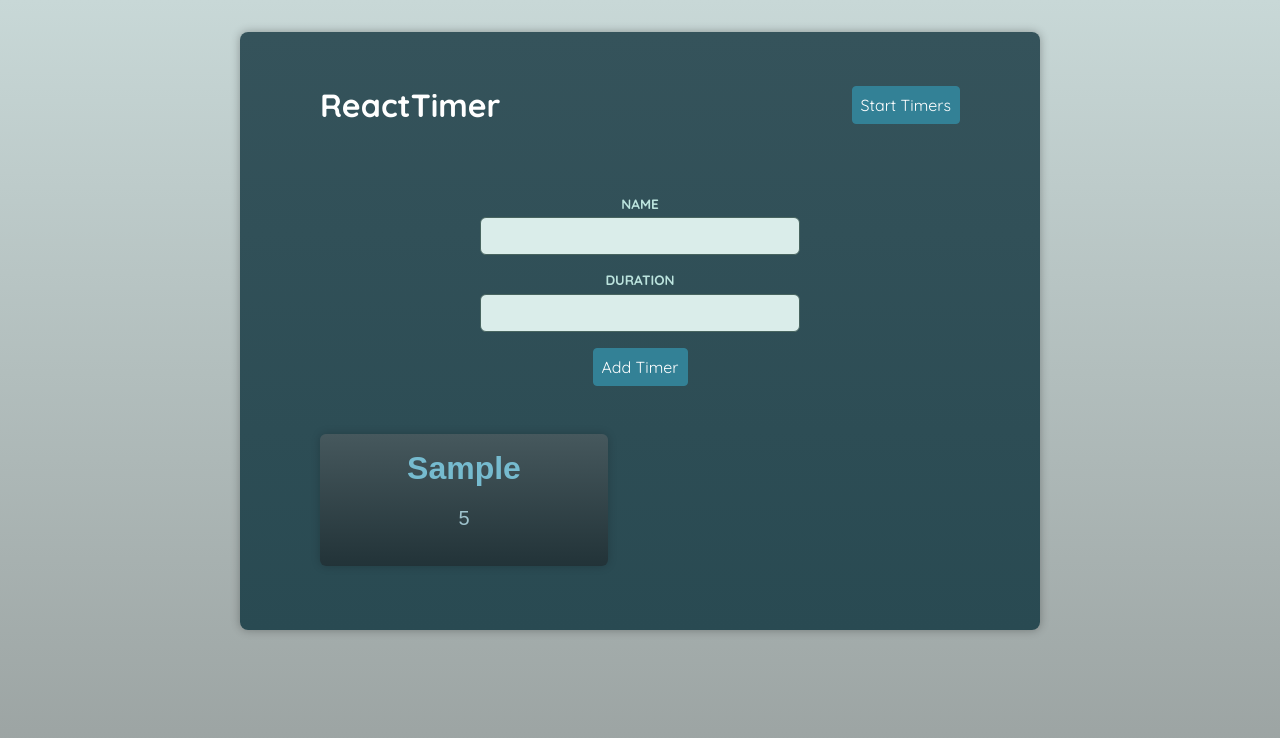
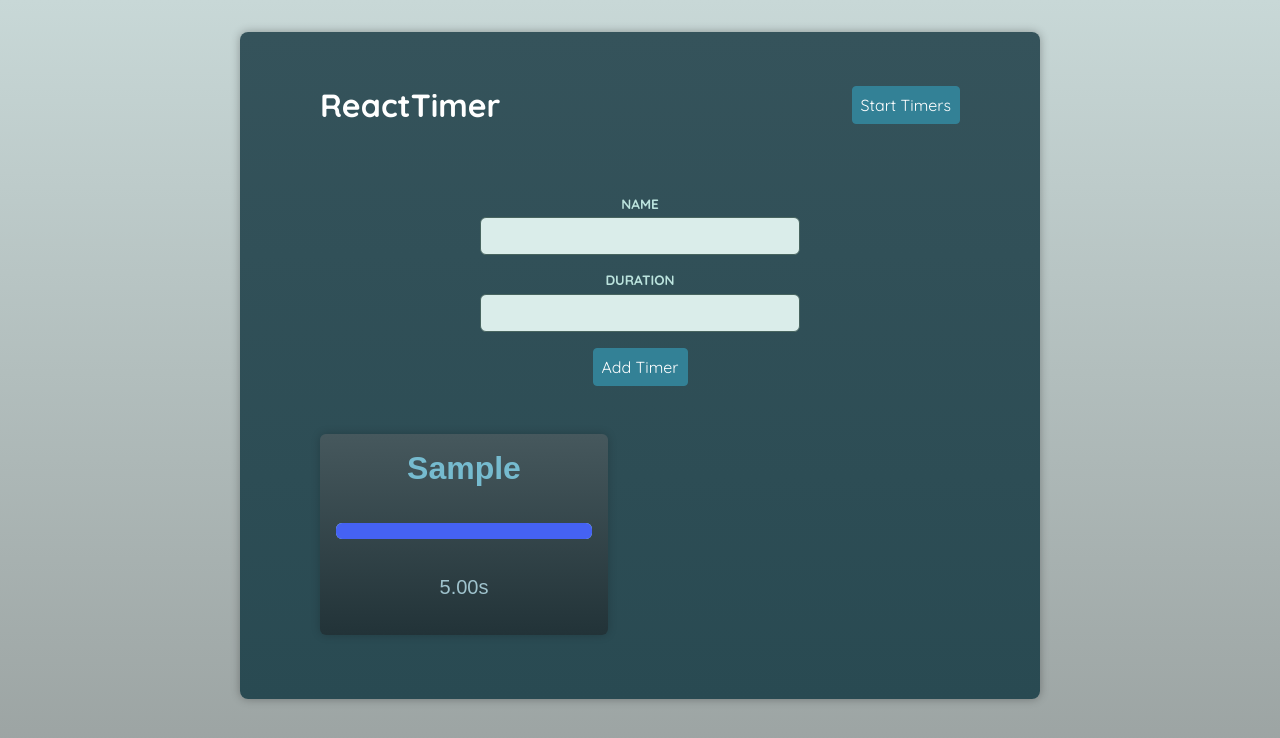
Before and after one commit to maruti-panchal/advanced-react, a React (Vite) app: page / in a window 1280 px wide. Both pictures are taken after typing "Sample", "5" into the empty fields and a click on the button "Add Timer". Shown: the top 738 px of the page. Built offline with nearby package versions, Linux system fonts and the light colour scheme; a web font is replaced by a local one.

Commit message:
side effectes , useEffect() impl to stope and start timmer

```diff
--- a/src/components/Timer.tsx
+++ b/src/components/Timer.tsx
@@ -1,11 +1,46 @@
-import { Timer as TimerProps} from './store/timers-context.tsx';
+import { useEffect, useRef, useState } from 'react';
+import { Timer as TimerProps, useTimersContext} from './store/timers-context.tsx';
 import Container from './UI/Container.tsx';
 
 export default function Timer({name,duration}:TimerProps) {
+  const [remainingTime,setRemainingTime]=useState(duration*1000);
+  const interval=useRef<number|null>(null);
+  const {isRunning}=useTimersContext();
+
+  if(remainingTime<=0 && interval.current){
+    clearInterval(interval.current);
+  }
+
+  useEffect(()=>{
+    let timer:number;
+
+    if(isRunning){
+      timer=setInterval(()=>{
+        setRemainingTime((prevTime) => {
+        if (prevTime <= 0) {
+          return prevTime;
+        }
+        return prevTime - 50;
+      });
+    },50)
+    interval.current=timer;
+    }else if(interval.current){
+      clearInterval(interval.current);
+    }
+    return()=>{
+        clearInterval(timer);
+    }
+
+  },[isRunning]);
+
+  const formattedReamainingTime=(remainingTime/1000).toFixed(2);
   return (
     <Container as="article">
       <h2>{name}</h2>
-      <p>{duration}</p>
+      <p>
+        <progress max={duration*1000} value={remainingTime}/>
+      </p>
+      <p>{formattedReamainingTime}s</p>
     </Container>
   );
 }
```
